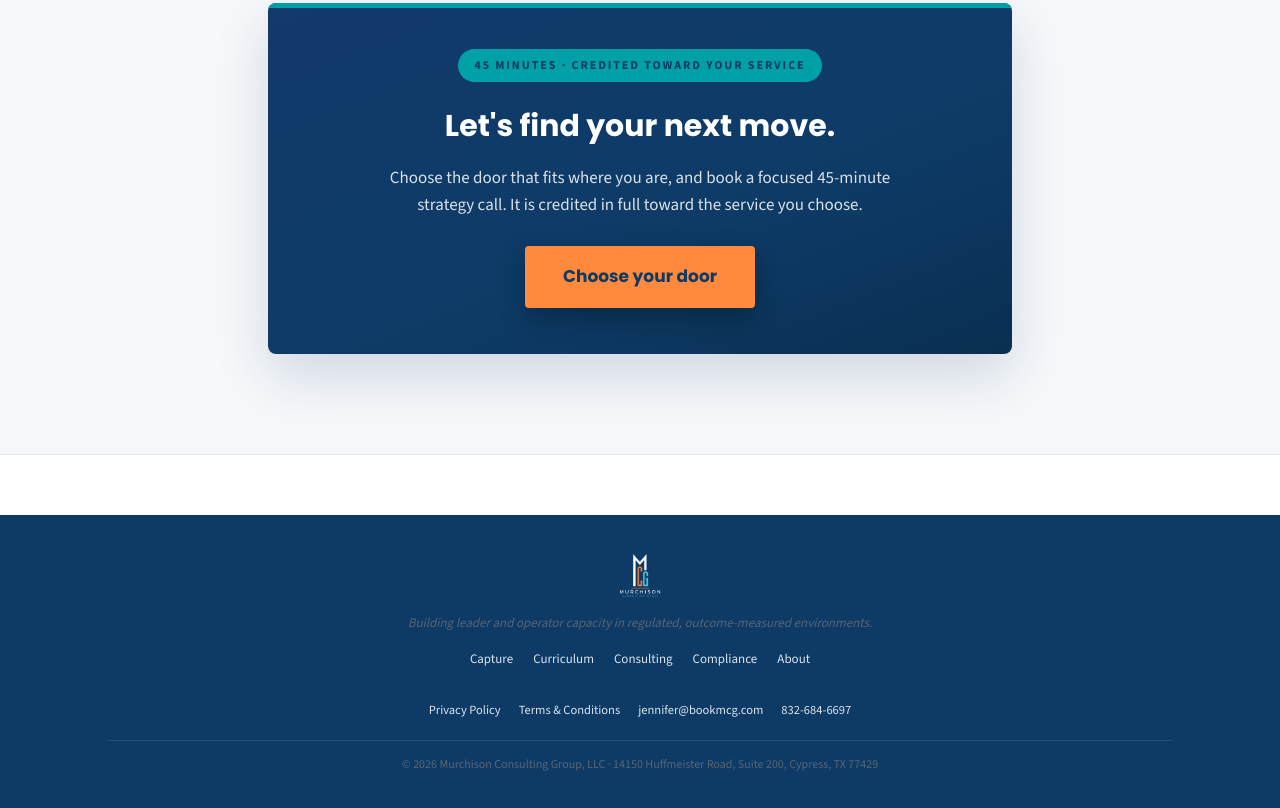
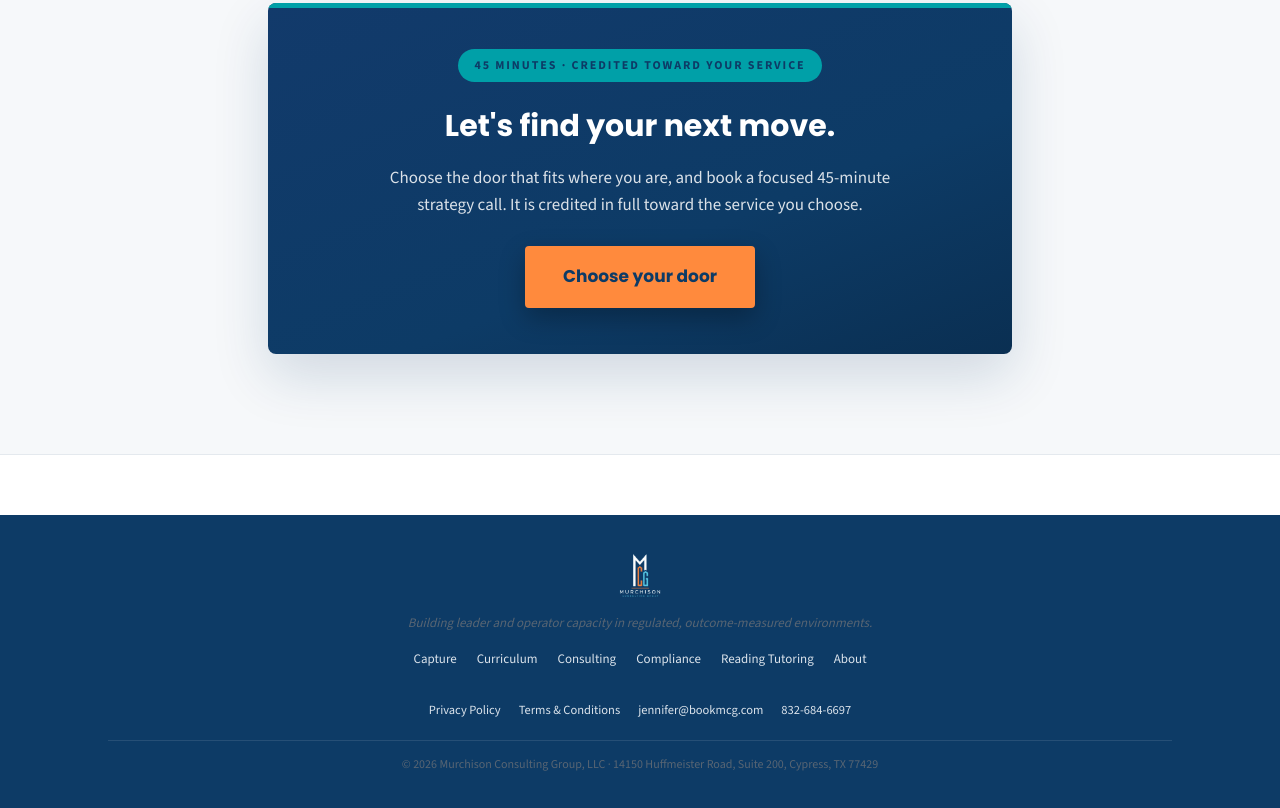
Before and after one commit to infojennifermurchison-del/bookmcg, a plain HTML site: page about.html in a window 1280 px wide. Shown: the part 2068-2876 px from the top of the page. Drawn offline with nearby package versions, Linux system fonts and the light colour scheme; a script that the page names is missing.

Commit message:
Add Reading Tutoring to the site footer across all pages
Co-Authored-By: Claude Opus 4.8 <noreply@anthropic.com>
Claude-Session: https://claude.ai/code/session_01Pff93i84n3PAyLtzburqKA

```diff
--- a/about.html
+++ b/about.html
@@ -139,6 +139,7 @@
       <a href="training.html">Curriculum</a>
       <a href="technical-writing.html">Consulting</a>
       <a href="business-consulting.html">Compliance</a>
+      <a href="reading.html">Reading Tutoring</a>
       <a href="about.html">About</a>
     </nav>
     <div class="footer-legal">
```
Also changed, not shown: business-consulting.html (+1 -0 lines), grant-govcon.html (+1 -0 lines), index.html (+1 -0 lines), privacy.html (+1 -0 lines), technical-writing.html (+1 -0 lines), terms.html (+1 -0 lines), training.html (+1 -0 lines).
